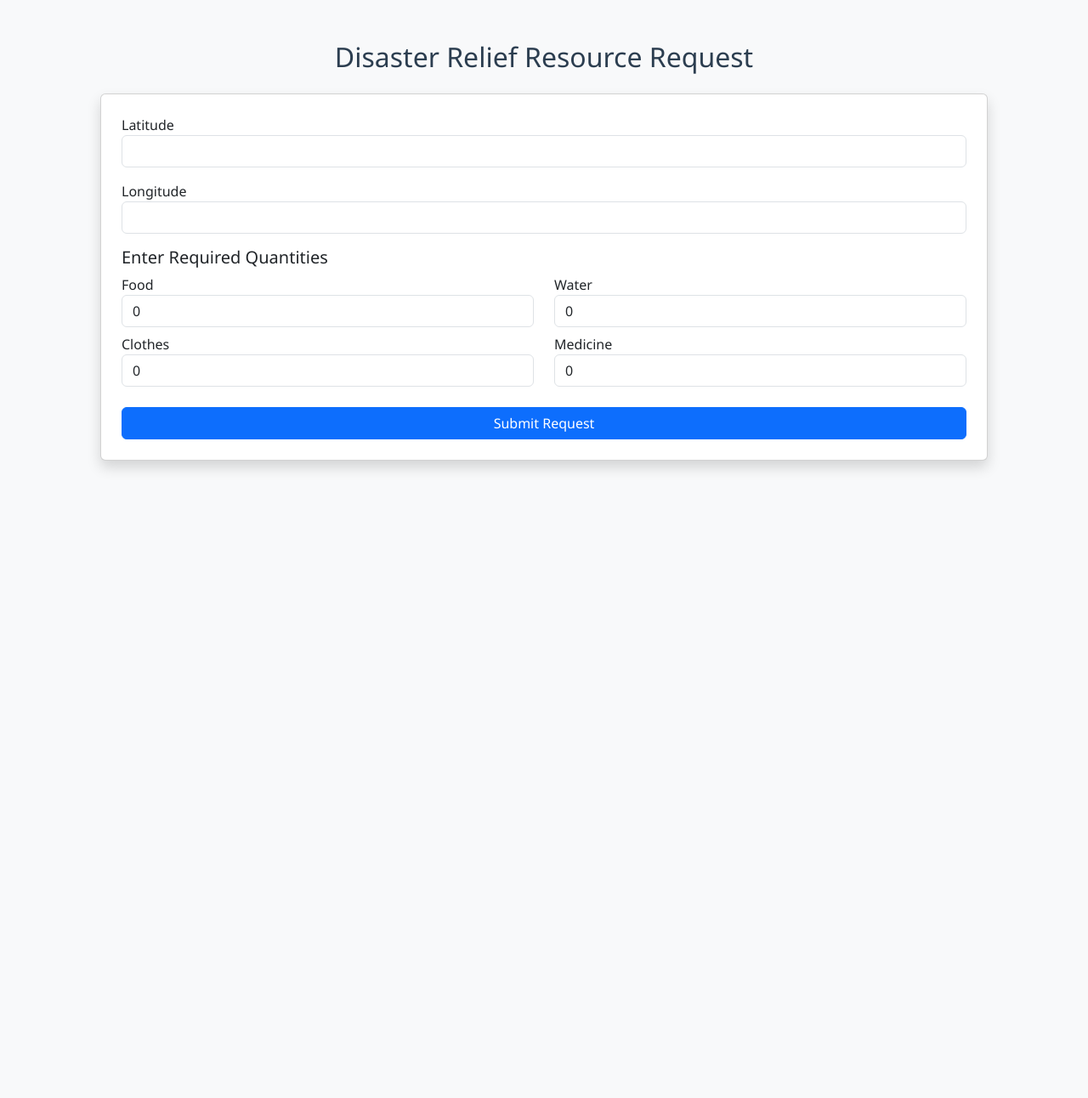
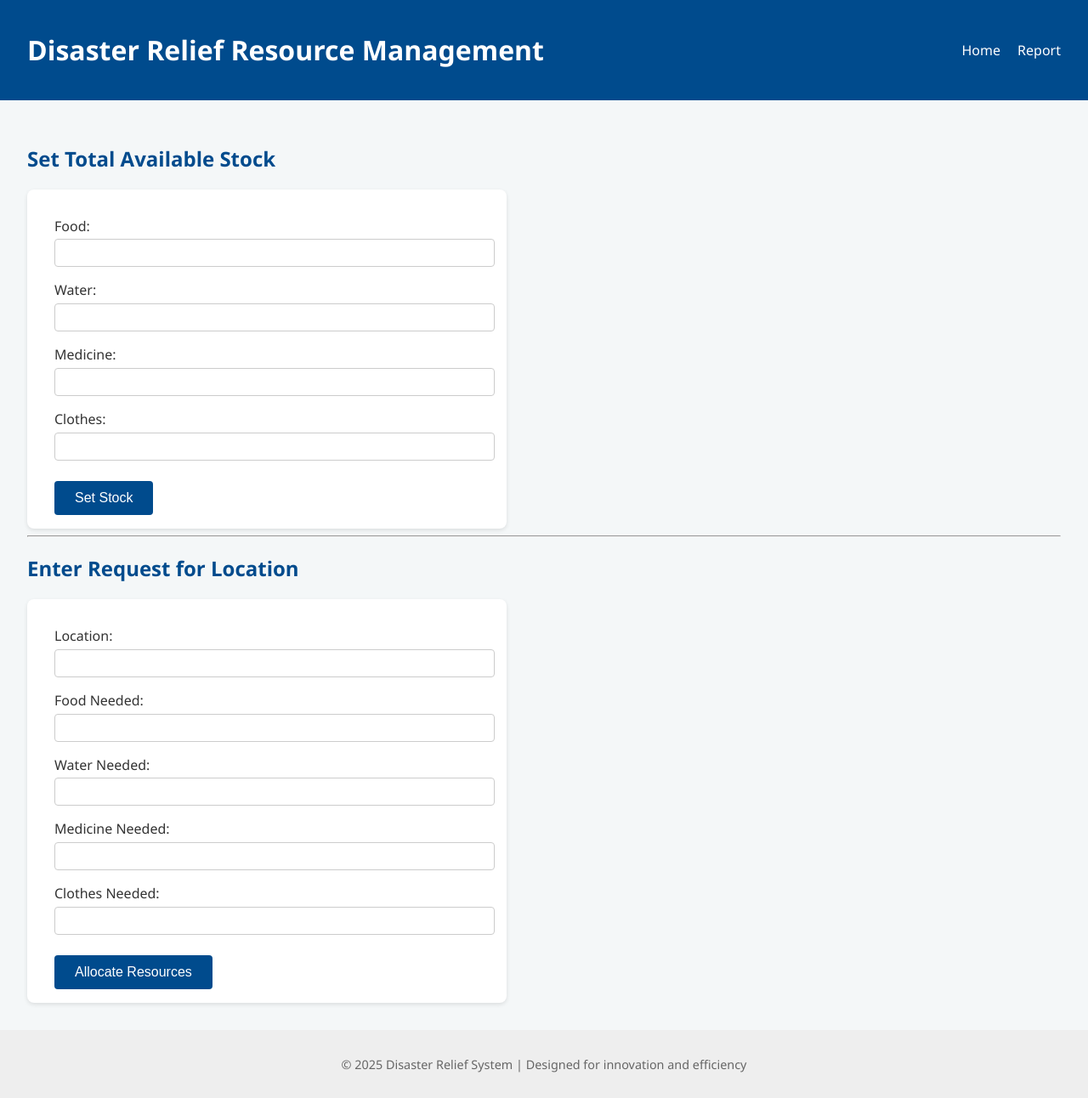
Before and after one commit to AkshayaSanga/disaster-relief-system, a Flask app: page / in a window 1280 px wide. Shown: the whole page at 85% size. Before the commit the page ends 553 px from the top, so only its background shows below. Run offline with Flask 3, Linux system fonts and the light colour scheme; some libraries are stand-ins or nearby versions.

Commit message:
Added templates and full Flask app logic

```diff
--- a/app.py
+++ b/app.py
@@ -1,133 +1,104 @@
-from flask import Flask, render_template, request, redirect, url_for
-import json, os
+from flask import Flask, render_template, request, redirect, url_for, session
+from collections import defaultdict
 
 app = Flask(__name__)
+app.secret_key = "disaster_relief_secret_key"
 
-# Resource Priority Information
-RESOURCE_INFO = {
-    "food": {"priority": 9},
-    "water": {"priority": 8},
-    "clothes": {"priority": 5},
-    "medicine": {"priority": 10}
-}
+# --- Helper Functions ---
 
-# ------------------------------
-# Allocation Logic
-# ------------------------------
-def distribute_resources(requests_list, available_stock):
-    allocations = []
+def calculate_allocation(request_data, total_stock):
+    allocation_results = []
     total_priority = 0
 
-    items = []
-    for idx, req in enumerate(requests_list):
-        for res, info in RESOURCE_INFO.items():
-            qty_requested = req.get(res, 0)
-            if qty_requested > 0:
-                items.append({
-                    "location": idx + 1,
-                    "resource": res.capitalize(),
-                    "requested_qty": qty_requested,
-                    "priority": info["priority"]
-                })
+    for resource, requested in request_data.items():
+        available = total_stock.get(resource, 0)
+        if requested <= available:
+            allocated = requested
+            alloc_type = "Full"
+        elif available > 0:
+            allocated = available
+            alloc_type = "Partial"
+        else:
+            allocated = 0
+            alloc_type = "None"
 
-    items.sort(key=lambda x: x["priority"], reverse=True)
-    remaining_stock = available_stock.copy()
+        # Update remaining stock
+        total_stock[resource] = max(available - allocated, 0)
 
-    for item in items:
-        res = item["resource"].lower()
-        if remaining_stock[res] <= 0:
-            continue
+        # Calculate priority (arbitrary but consistent weight)
+        priority = allocated * {"food": 9, "water": 8, "medicine": 10, "clothes": 5}.get(resource, 1)
+        total_priority += priority
 
-        qty_to_allocate = min(item["requested_qty"], remaining_stock[res])
-        remaining_stock[res] -= qty_to_allocate
+        allocation_results.append({
+            "resource": resource.capitalize(),
+            "available": available,
+            "requested": requested,
+            "allocated": allocated,
+            "type": alloc_type,
+            "priority": priority
+        })
 
-        allocations.append({
-            "location": item["location"],
-            "resource": item["resource"],
-            "requested_qty": item["requested_qty"],
-            "allocated_qty": qty_to_allocate,
-            "allocation_type": "Full" if qty_to_allocate == item["requested_qty"] else "Partial",
-            "priority_value": item["priority"] * qty_to_allocate
-        })
-        total_priority += item["priority"] * qty_to_allocate
+    return allocation_results, total_priority
 
-    distributed_stock = {
-        res: available_stock[res] - remaining_stock[res]
-        for res in available_stock
+
+# --- Routes ---
+
+@app.route("/")
+def index():
+    remaining = session.get("remaining_stock", None)
+    return render_template("index.html", remaining=remaining)
+
+
+@app.route("/set_stock", methods=["POST"])
+def set_stock():
+    session["total_stock"] = {
+        "food": int(request.form["food"]),
+        "water": int(request.form["water"]),
+        "medicine": int(request.form["medicine"]),
+        "clothes": int(request.form["clothes"])
+    }
+    session["remaining_stock"] = session["total_stock"].copy()
+    session["report"] = []
+    return redirect(url_for("index"))
+
+
+@app.route("/allocate", methods=["POST"])
+def allocate():
+    if "remaining_stock" not in session:
+        return redirect(url_for("index"))
+
+    location = request.form["location"]
+
+    request_data = {
+        "food": int(request.form["food"]),
+        "water": int(request.form["water"]),
+        "medicine": int(request.form["medicine"]),
+        "clothes": int(request.form["clothes"])
     }
 
-    return allocations, total_priority, remaining_stock, distributed_stock
+    remaining_stock = session["remaining_stock"]
+    results, total_priority = calculate_allocation(request_data, remaining_stock)
+
+    # Append to report
+    report = session.get("report", [])
+    for entry in results:
+        entry["location"] = location
+        report.append(entry)
+
+    session["remaining_stock"] = remaining_stock
+    session["report"] = report
+
+    return redirect(url_for("report"))
 
 
-# ------------------------------
-# Routes
-# ------------------------------
-@app.route('/')
-def home():
-    return render_template('index.html')
+@app.route("/report")
+def report():
+    report = session.get("report", [])
+    remaining = session.get("remaining_stock", {"food": 0, "water": 0, "medicine": 0, "clothes": 0})
+    total_priority = sum(item["priority"] for item in report)
+    return render_template("report.html", report=report, remaining=remaining, total_priority=total_priority)
 
 
-@app.route('/submit_request', methods=['POST'])
-def submit_request():
-    data = {
-        "latitude": request.form.get('latitude'),
-        "longitude": request.form.get('longitude'),
-        "food": int(request.form.get('food', 0)),
-        "water": int(request.form.get('water', 0)),
-        "clothes": int(request.form.get('clothes', 0)),
-        "medicine": int(request.form.get('medicine', 0))
-    }
-
-    if not os.path.exists('requests.json'):
-        with open('requests.json', 'w') as f:
-            json.dump([], f)
-
-    with open('requests.json', 'r') as f:
-        requests_list = json.load(f)
-
-    requests_list.append(data)
-
-    with open('requests.json', 'w') as f:
-        json.dump(requests_list, f, indent=4)
-
-    return redirect(url_for('admin_dashboard'))
-
-
-@app.route('/admin')
-def admin_dashboard():
-    if os.path.exists('requests.json'):
-        with open('requests.json', 'r') as f:
-            requests_list = json.load(f)
-    else:
-        requests_list = []
-    return render_template('admin.html', requests=requests_list)
-
-
-@app.route('/allocate', methods=['POST'])
-def allocate_resources():
-    available_stock = {
-        "food": int(request.form.get('food_stock')),
-        "water": int(request.form.get('water_stock')),
-        "clothes": int(request.form.get('clothes_stock')),
-        "medicine": int(request.form.get('medicine_stock'))
-    }
-
-    with open('requests.json', 'r') as f:
-        requests_list = json.load(f)
-
-    allocations, total_priority, remaining_stock, distributed_stock = distribute_resources(
-        requests_list, available_stock
-    )
-
-    return render_template(
-        'result.html',
-        allocations=allocations,
-        total_priority=round(total_priority, 2),
-        remaining_stock=remaining_stock,
-        distributed_stock=distributed_stock,
-        available_stock=available_stock
-    )
-
-
+# --- Main Entry Point ---
 if __name__ == "__main__":
     app.run(debug=True)
--- a/static/style.css
+++ b/static/style.css
@@ -1,7 +1,105 @@
 body {
-    font-family: 'Segoe UI', sans-serif;
+    font-family: "Segoe UI", Tahoma, Geneva, Verdana, sans-serif;
+    background: #f4f7f8;
+    color: #333;
+    margin: 0;
+    padding: 0;
+}
+
+header {
+    background: #004b8d;
+    color: #fff;
+    padding: 1rem 2rem;
+    display: flex;
+    justify-content: space-between;
+    align-items: center;
+}
+
+nav a {
+    color: #fff;
+    text-decoration: none;
+    margin-left: 1rem;
+    font-weight: 500;
+}
+
+nav a:hover {
+    text-decoration: underline;
+}
+
+main {
+    padding: 2rem;
 }
 
 h2 {
-    color: #2c3e50;
+    color: #004b8d;
 }
+
+form {
+    background: #fff;
+    padding: 1rem 2rem;
+    border-radius: 8px;
+    box-shadow: 0 2px 5px rgba(0,0,0,0.1);
+    max-width: 500px;
+}
+
+label {
+    display: block;
+    margin-top: 1rem;
+}
+
+input {
+    width: 100%;
+    padding: 0.5rem;
+    margin-top: 0.3rem;
+    border: 1px solid #ccc;
+    border-radius: 4px;
+}
+
+button {
+    margin-top: 1.5rem;
+    padding: 0.7rem 1.5rem;
+    border: none;
+    background: #004b8d;
+    color: #fff;
+    font-size: 1rem;
+    border-radius: 4px;
+    cursor: pointer;
+}
+
+button:hover {
+    background: #003366;
+}
+
+table {
+    width: 100%;
+    border-collapse: collapse;
+    background: #fff;
+    box-shadow: 0 2px 5px rgba(0,0,0,0.1);
+}
+
+th, td {
+    border: 1px solid #ddd;
+    padding: 0.8rem;
+    text-align: center;
+}
+
+th {
+    background-color: #004b8d;
+    color: white;
+}
+
+.summary {
+    margin-top: 2rem;
+    background: #fff;
+    padding: 1rem;
+    border-radius: 8px;
+    box-shadow: 0 2px 5px rgba(0,0,0,0.1);
+}
+
+footer {
+    text-align: center;
+    padding: 1rem;
+    background: #eee;
+    font-size: 0.9rem;
+    color: #666;
+}
--- a/templates/index.html
+++ b/templates/index.html
@@ -1,63 +1,49 @@
-<!DOCTYPE html>
-<html>
-<head>
-    <title>Disaster Relief Resource Request</title>
-    <link rel="stylesheet" href="https://cdn.jsdelivr.net/npm/bootstrap@5.3.0/dist/css/bootstrap.min.css">
-    <link rel="stylesheet" href="{{ url_for('static', filename='style.css') }}">
-    <script src="https://maps.googleapis.com/maps/api/js?key=YOUR_API_KEY&libraries=places"></script>
-    <script>
-        function initLocation() {
-            if (navigator.geolocation) {
-                navigator.geolocation.getCurrentPosition(
-                    position => {
-                        document.getElementById("latitude").value = position.coords.latitude.toFixed(6);
-                        document.getElementById("longitude").value = position.coords.longitude.toFixed(6);
-                    },
-                    () => alert("Location access denied. Please enable it.")
-                );
-            }
-        }
-    </script>
-</head>
-<body onload="initLocation()" class="bg-light">
-<div class="container p-5">
-    <h2 class="text-center mb-4">Disaster Relief Resource Request</h2>
-    <div class="card shadow p-4">
-        <form action="/submit_request" method="POST">
-            <div class="mb-3">
-                <label>Latitude</label>
-                <input type="text" id="latitude" name="latitude" class="form-control" readonly>
-            </div>
-            <div class="mb-3">
-                <label>Longitude</label>
-                <input type="text" id="longitude" name="longitude" class="form-control" readonly>
-            </div>
+{% extends 'layout.html' %}
+{% block content %}
+<section class="form-section">
+    <h2>Set Total Available Stock</h2>
+    <form method="POST" action="{{ url_for('set_stock') }}">
+        <label>Food:</label>
+        <input type="number" name="food" required>
+        <label>Water:</label>
+        <input type="number" name="water" required>
+        <label>Medicine:</label>
+        <input type="number" name="medicine" required>
+        <label>Clothes:</label>
+        <input type="number" name="clothes" required>
+        <button type="submit">Set Stock</button>
+    </form>
+</section>
 
-            <h5>Enter Required Quantities</h5>
-            <div class="row">
-                <div class="col">
-                    <label>Food</label>
-                    <input type="number" name="food" class="form-control" min="0" value="0">
-                </div>
-                <div class="col">
-                    <label>Water</label>
-                    <input type="number" name="water" class="form-control" min="0" value="0">
-                </div>
-            </div>
-            <div class="row mt-2">
-                <div class="col">
-                    <label>Clothes</label>
-                    <input type="number" name="clothes" class="form-control" min="0" value="0">
-                </div>
-                <div class="col">
-                    <label>Medicine</label>
-                    <input type="number" name="medicine" class="form-control" min="0" value="0">
-                </div>
-            </div>
+<hr>
 
-            <button class="btn btn-primary mt-4 w-100">Submit Request</button>
-        </form>
-    </div>
-</div>
-</body>
-</html>
+<section class="form-section">
+    <h2>Enter Request for Location</h2>
+    <form method="POST" action="{{ url_for('allocate') }}">
+        <label>Location:</label>
+        <input type="text" name="location" required>
+        <label>Food Needed:</label>
+        <input type="number" name="food" required>
+        <label>Water Needed:</label>
+        <input type="number" name="water" required>
+        <label>Medicine Needed:</label>
+        <input type="number" name="medicine" required>
+        <label>Clothes Needed:</label>
+        <input type="number" name="clothes" required>
+        <button type="submit">Allocate Resources</button>
+    </form>
+</section>
+
+{% if remaining %}
+<hr>
+<section class="status-section">
+    <h3>Current Remaining Stock</h3>
+    <ul>
+        <li>Food: {{ remaining.food }}</li>
+        <li>Water: {{ remaining.water }}</li>
+        <li>Medicine: {{ remaining.medicine }}</li>
+        <li>Clothes: {{ remaining.clothes }}</li>
+    </ul>
+</section>
+{% endif %}
+{% endblock %}
--- /dev/null
+++ b/templates/layout.html
@@ -0,0 +1,26 @@
+<!DOCTYPE html>
+<html lang="en">
+<head>
+    <meta charset="UTF-8">
+    <meta name="viewport" content="width=device-width, initial-scale=1.0">
+    <title>Disaster Relief Resource System</title>
+    <link rel="stylesheet" href="{{ url_for('static', filename='style.css') }}">
+</head>
+<body>
+    <header>
+        <h1>Disaster Relief Resource Management</h1>
+        <nav>
+            <a href="{{ url_for('index') }}">Home</a>
+            <a href="{{ url_for('report') }}">Report</a>
+        </nav>
+    </header>
+
+    <main>
+        {% block content %}{% endblock %}
+    </main>
+
+    <footer>
+        <p>© 2025 Disaster Relief System | Designed for innovation and efficiency</p>
+    </footer>
+</body>
+</html>
```
Also changed, not shown: templates/result.html (+26 -31 lines).
